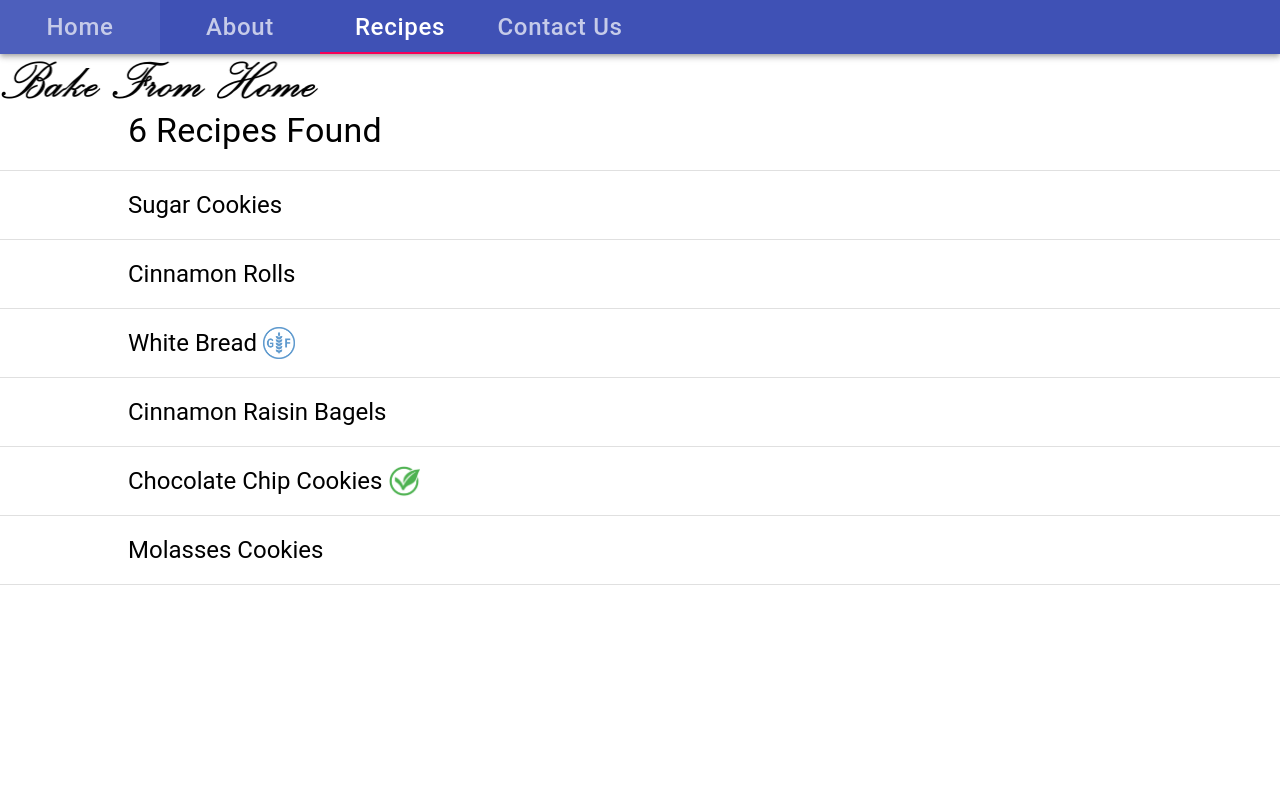
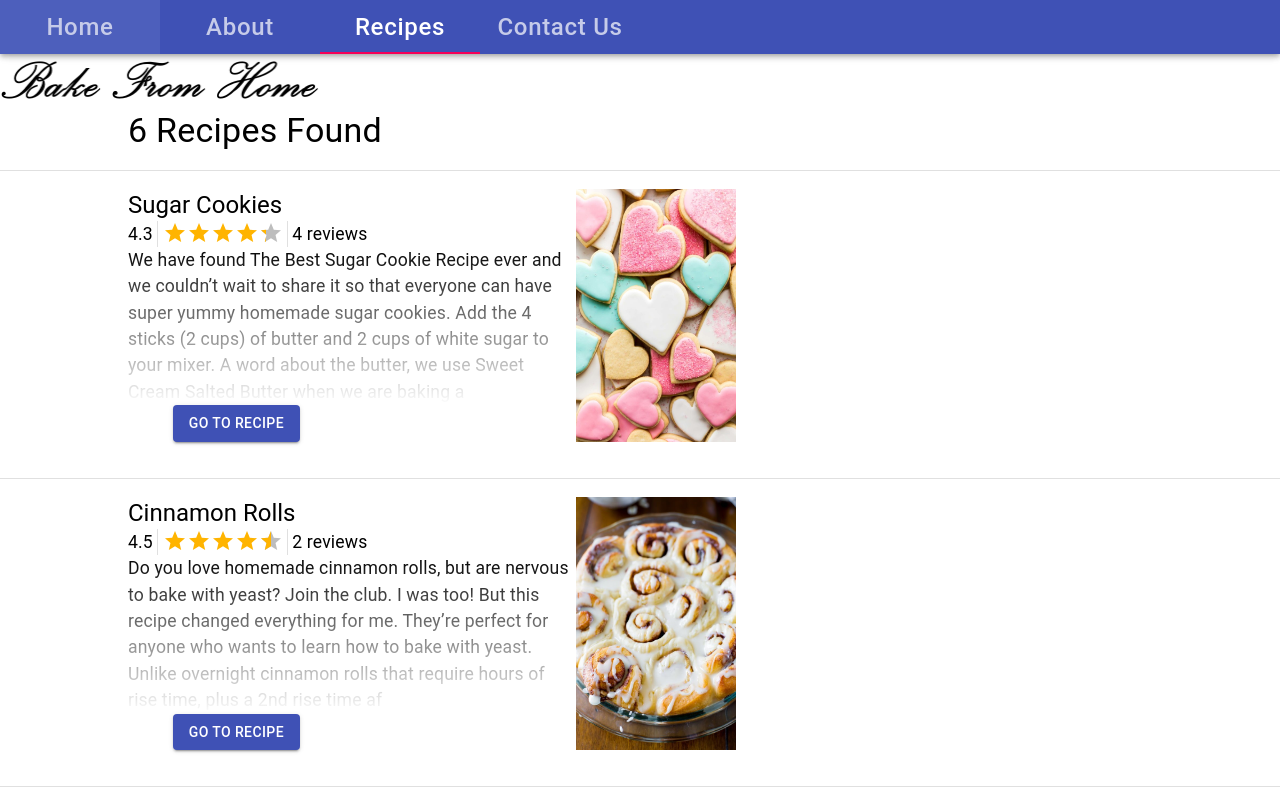
Before and after one commit to chrisvettese/SEG3125-React-Lab, a React (Create React App) app: page /recipes in a window 1280 px wide. Shown: the top 800 px of the page. Built offline with nearby package versions, Linux system fonts and the light colour scheme.

Commit message:
Full list of recipes is shown

```diff
--- a/src/Common.js
+++ b/src/Common.js
@@ -6,6 +6,7 @@ import logo from "./resources/logo.png";
 import React, {Fragment, useState} from "react";
 import {withStyles} from "@material-ui/core";
 import Divider from "@material-ui/core/Divider";
+import recipeReviews from "./resources/recipeReviews";
 
 const styles = {
     logo: {
@@ -32,6 +33,16 @@ export function Divide() {
             <br/>
         </Fragment>
     );
+}
+
+export function getRatingAverage(rIndex) {
+    let ratingAvg = 0;
+    recipeReviews.ratings[rIndex].forEach(rating => {
+        ratingAvg += rating;
+    });
+    ratingAvg /= recipeReviews.ratings[rIndex].length;
+    ratingAvg = (Math.round(ratingAvg * 10) / 10).toFixed(1);
+    return ratingAvg;
 }
 
 function NavBar() {
--- a/src/Finder.js
+++ b/src/Finder.js
@@ -1,10 +1,15 @@
 import React, {Fragment} from "react";
-import NavBar, {Divide} from "./Common";
+import NavBar, {Divide, getRatingAverage} from "./Common";
 import Typography from "@material-ui/core/Typography";
 import recipeData from "./resources/recipeText";
 import Vegan from "./resources/vegan.png"
 import GlutenFree from "./resources/glutenFree.png"
 import Grid from "@material-ui/core/Grid";
+import Divider from "@material-ui/core/Divider";
+import Rating from "@material-ui/lab/Rating";
+import recipeReviews from "./resources/recipeReviews";
+import Button from "@material-ui/core/Button";
+import {useHistory} from "react-router-dom";
 
 const styles = {
     recipeMargin: {
@@ -14,6 +19,21 @@ const styles = {
     dietIcon: {
         width: "2em",
         height: "2em"
+    },
+    recipeDescription: {
+        marginLeft: "10%",
+        maxWidth: "70%",
+        fontSize: "1.1em"
+    },
+    paragraphFade: {
+        fontSize: "1.1em",
+        background: "-webkit-linear-gradient(#000000, #FFFFFF)",
+        WebkitBackgroundClip: "text",
+        WebkitTextFillColor: "transparent"
+    },
+    recipeImage: {
+        width: "10em",
+        height: "auto"
     }
 };
 
@@ -28,6 +48,7 @@ function Icons({rIndex}) {
 }
 
 function Finder() {
+    const history = useHistory();
     const recipesFound = new Array(recipeData.recipeNames.length);
     for (let i = 0; i < recipesFound.length; i++) {
         recipesFound[i] = i;
@@ -39,12 +60,41 @@ function Finder() {
             <Divide/>
             {
                 recipesFound.map(i => {
+                    const ratingAvg = getRatingAverage(i);
+                    const ratingNum = parseFloat(ratingAvg);
+                    const reviewWord = recipeReviews.ratings[i].length === 1 ? " review" : " reviews";
+                    const maxDescIndex = Math.min(300, recipeData.recipeParagraphs[i].length)
+                    const shortDescription = recipeData.recipeParagraphs[i].substring(0, maxDescIndex);
                     return (
                         <Fragment key={i}>
                             <Grid container style={styles.recipeMargin}>
-                                <Typography variant={"h5"}>{recipeData.recipeNames[i] + "\u00a0"}</Typography>
-                                <Icons rIndex={i}/>
+                                <Grid container item xs={6}>
+                                    <Grid container item>
+                                        <Typography variant={"h5"}>{recipeData.recipeNames[i] + "\u00a0"}</Typography>
+                                        <Icons rIndex={i}/>
+                                    </Grid>
+                                    <Grid container item>
+                                        <Typography style={{fontSize: "1.1em"}}>{ratingAvg + "\u00a0"}</Typography>
+                                        <Divider orientation="vertical" flexItem/>
+                                        <Typography>{"\u00a0"}</Typography>
+                                        <Rating value={ratingNum} precision={0.1} readOnly/>
+                                        <Typography>{"\u00a0"}</Typography>
+                                        <Divider orientation="vertical" flexItem/>
+                                        <Typography
+                                            style={{fontSize: "1.1em"}}>{"\u00a0" + recipeReviews.ratings[i].length + reviewWord}</Typography>
+                                    </Grid>
+                                    <Typography style={styles.paragraphFade}>{shortDescription}</Typography>
+                                    <br/>
+                                    <Button style={styles.recipeMargin} variant="contained" color="primary"
+                                            onClick={() => history.push("/recipes/" + recipeData.recipePaths[i])}>
+                                        Go To Recipe
+                                    </Button>
+                                </Grid>
+                                <Grid container item xs={6}>
+                                    <img style={styles.recipeImage} src={recipeData.recipeImages[i]} alt={recipeData.recipeNames[i]}/>
+                                </Grid>
                             </Grid>
+                            <br/>
                             <Divide/>
                         </Fragment>
                     )
--- a/src/Recipes.js
+++ b/src/Recipes.js
@@ -3,7 +3,7 @@ import {Route} from "react-router-dom";
 import {HashLink} from 'react-router-hash-link';
 import Typography from "@material-ui/core/Typography";
 import Rating from '@material-ui/lab/Rating';
-import NavBar, {Divide} from "./Common";
+import NavBar, {Divide, getRatingAverage} from "./Common";
 import Grid from "@material-ui/core/Grid";
 
 import recipeData from "./resources/recipeText";
@@ -38,12 +38,7 @@ function Recipes() {
         );
     }
 
-    let ratingAvg = 0;
-    recipeReviews.ratings[rIndex].forEach(rating => {
-        ratingAvg += rating;
-    });
-    ratingAvg /= recipeReviews.ratings[rIndex].length;
-    ratingAvg = (Math.round(ratingAvg * 10) / 10).toFixed(1)
+    const ratingAvg = getRatingAverage(rIndex);
     const ratingAvgNum = parseFloat(ratingAvg);
     const reviewWord = recipeReviews.ratings[rIndex].length === 1 ? " review" : " reviews";
 
```
